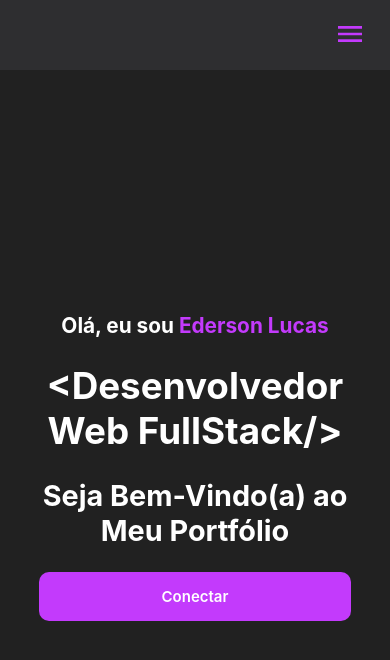
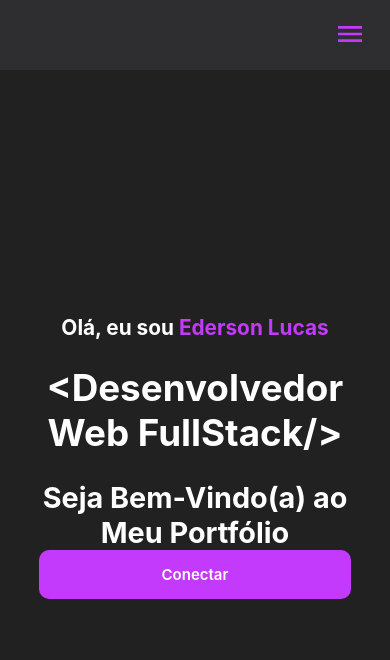
Before and after one commit to edersonlucas/portifolio, a React (Create React App) app: page / in a window 390 px wide. Shown: the top 660 px of the page. Built offline with nearby package versions, Linux system fonts and the light colour scheme.

Commit message:
style: Adiciona alguns estilos globais

```diff
--- a/src/index.css
+++ b/src/index.css
@@ -9,9 +9,15 @@ body {
   font-size: 1rem;
 }
 
+* {
+  box-sizing: border-box;
+  margin: 0;
+}
+
 @media  (max-width: 1190px){
   html {
     background-size: auto;
+    overflow: hidden;
   }
 }
 
```
